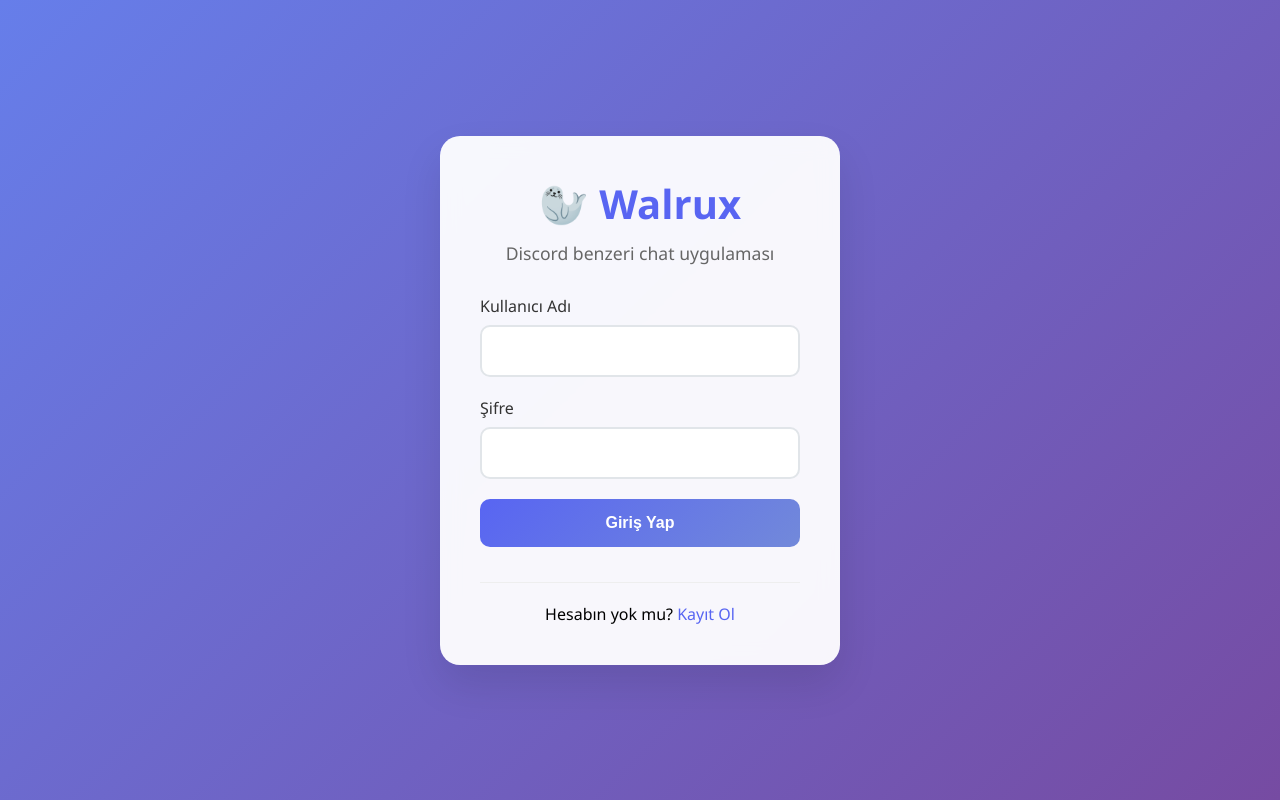
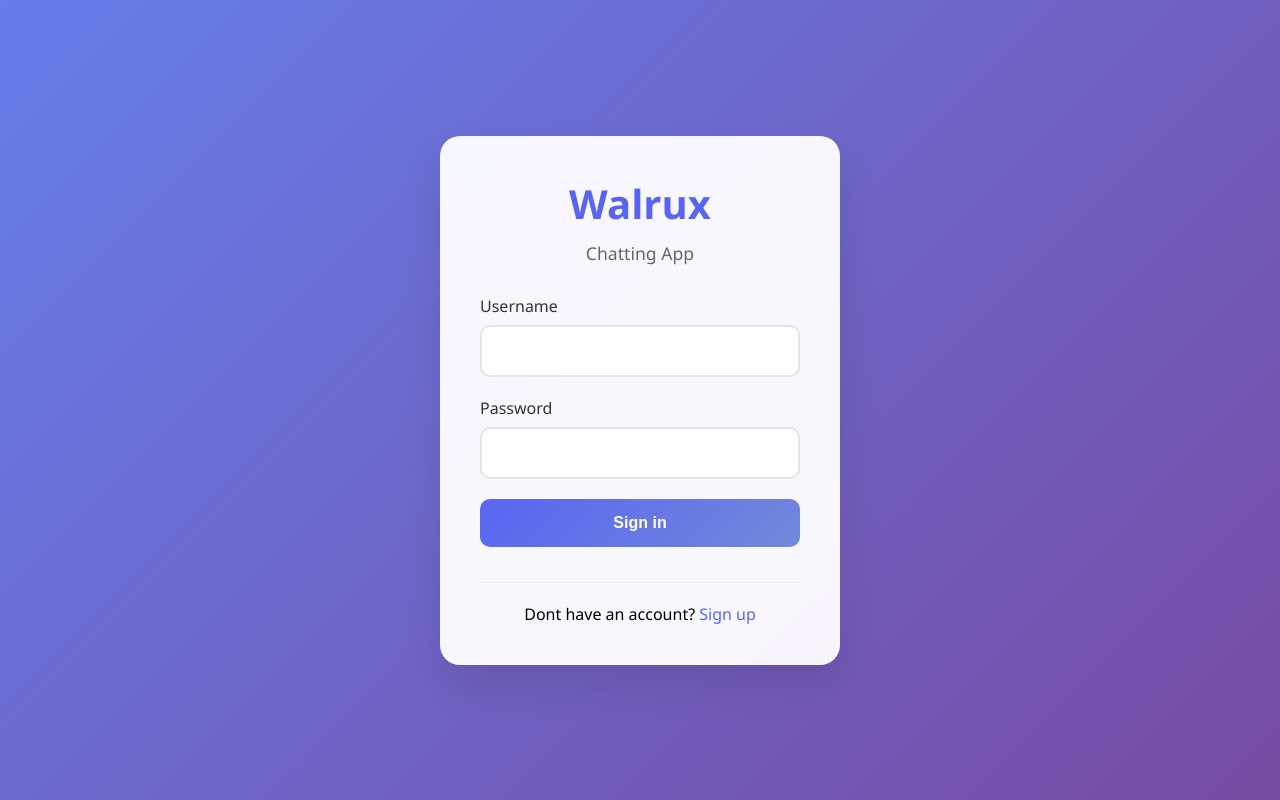
Before and after one commit to SteepOfficial/SteepWebSite, a plain HTML site: page index.html in a window 1280 px wide. Drawn offline with nearby package versions, Linux system fonts and the light colour scheme.

Commit message:
Update index.html

```diff
--- a/index.html
+++ b/index.html
@@ -299,8 +299,8 @@
     <!-- LOGIN PAGE -->
     <div id="loginPage" class="container" style="display: block;">
         <div class="logo">
-            <h1>🦭 Walrux</h1>
-            <p>Discord benzeri chat uygulaması</p>
+            <h1>Walrux</h1>
+            <p>Chatting App</p>
         </div>
 
         <div class="error" id="loginError"></div>
@@ -308,18 +308,18 @@
 
         <form id="loginForm">
             <div class="form-group">
-                <label for="loginUsername">Kullanıcı Adı</label>
+                <label for="loginUsername">Username</label>
                 <input type="text" id="loginUsername" name="username" required>
             </div>
             <div class="form-group">
-                <label for="loginPassword">Şifre</label>
+                <label for="loginPassword">Password</label>
                 <input type="password" id="loginPassword" name="password" required>
             </div>
-            <button type="submit" class="btn">Giriş Yap</button>
+            <button type="submit" class="btn">Sign in</button>
         </form>
 
         <div class="switch-form">
-            <p>Hesabın yok mu? <a href="#" onclick="showRegister()">Kayıt Ol</a></p>
+            <p>Dont have an account? <a href="#" onclick="showRegister()">Sign up</a></p>
         </div>
     </div>
 
```
